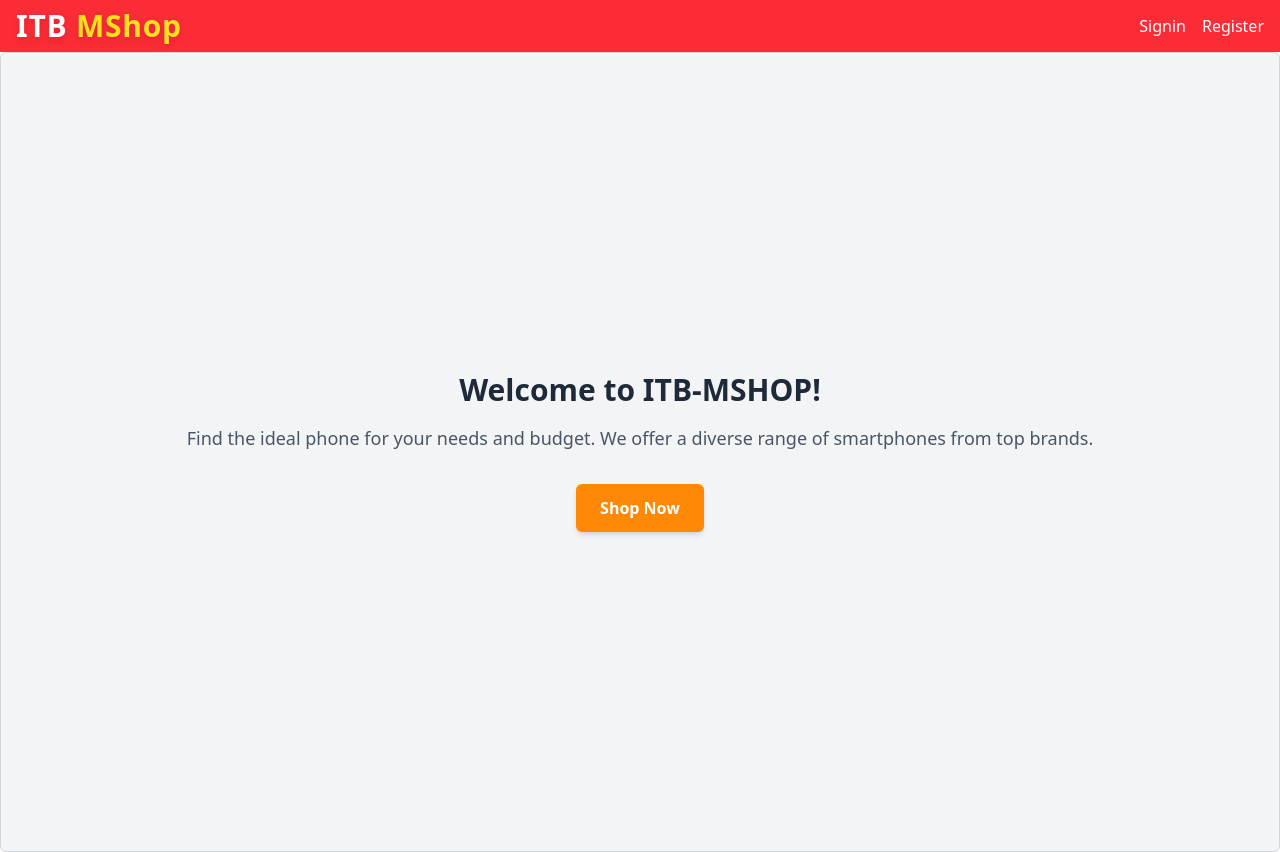
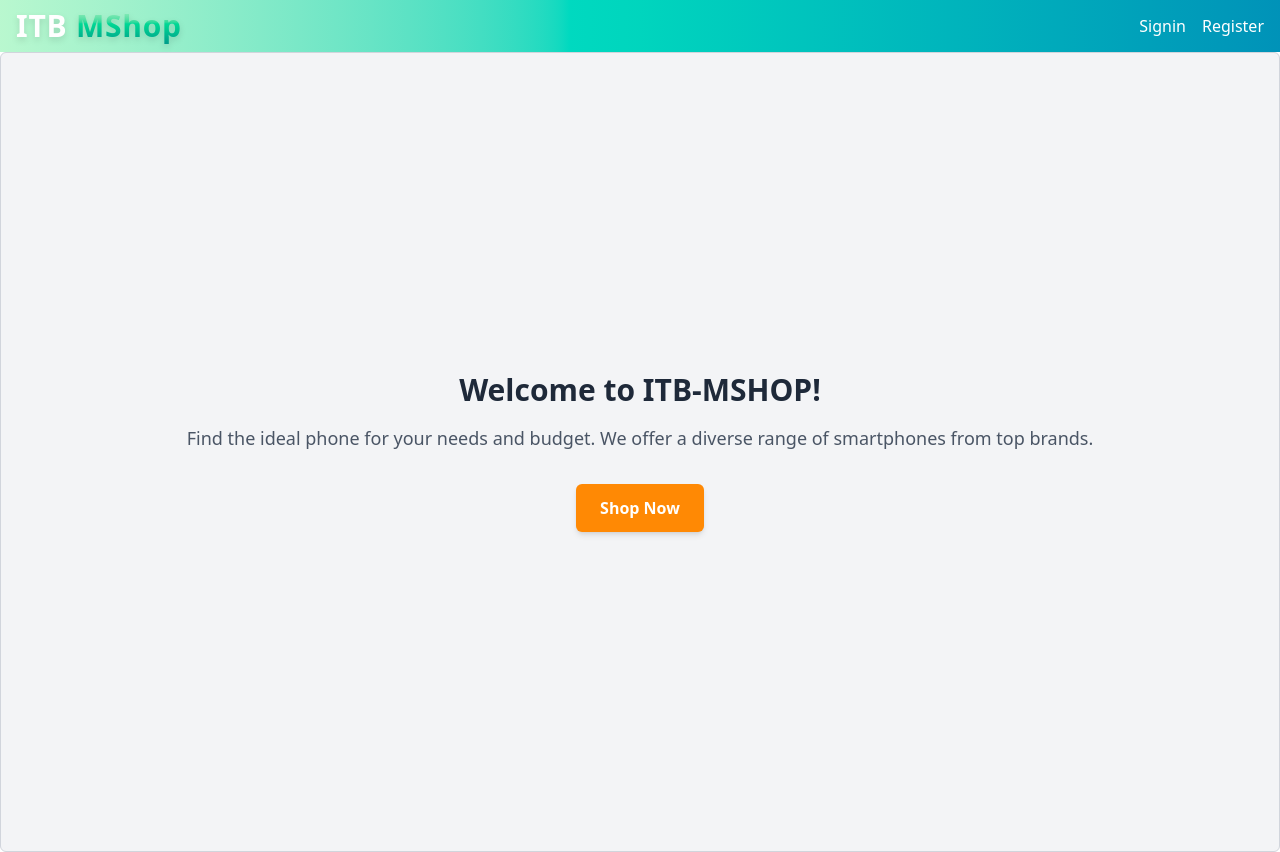
Before and after one commit to Pratchaya-jamp/ITB-MSHOP-SY4, a Vue app in the folder itb-front/: page / in a window 1280 px wide. Built offline with nearby package versions, Linux system fonts and the light colour scheme.

Commit message:
Change Header Gradient

```diff
--- a/itb-front/src/components/Hearder.vue
+++ b/itb-front/src/components/Hearder.vue
@@ -3,9 +3,9 @@
 
 <template>
   <!-- <div class="Itbms-sale-items-page bg-white min-h-screen"> -->
-    <div class="Itbms-top-bar bg-red-500 text-white py-2 px-4 flex justify-between items-center">
+    <div class="Itbms-top-bar bg-linear-to-r from-green-200 via-teal-400 to-cyan-600 text-white py-2 px-4 flex justify-between items-center">
       <router-link to="/sale-items"><h1 class="text-3xl font-extrabold text-white drop-shadow-md tracking-wide">
-    ITB <span class="text-yellow-300">MShop</span>
+    ITB <span class="bg-linear-to-b from-green-200 via-emerald-400 to-teal-600 bg-clip-text text-transparent">MShop</span>
   </h1></router-link>
   <div class="space-x-4">
     <button class="Itbms-signin-button hover:underline focus:outline-none">Signin</button>
```
